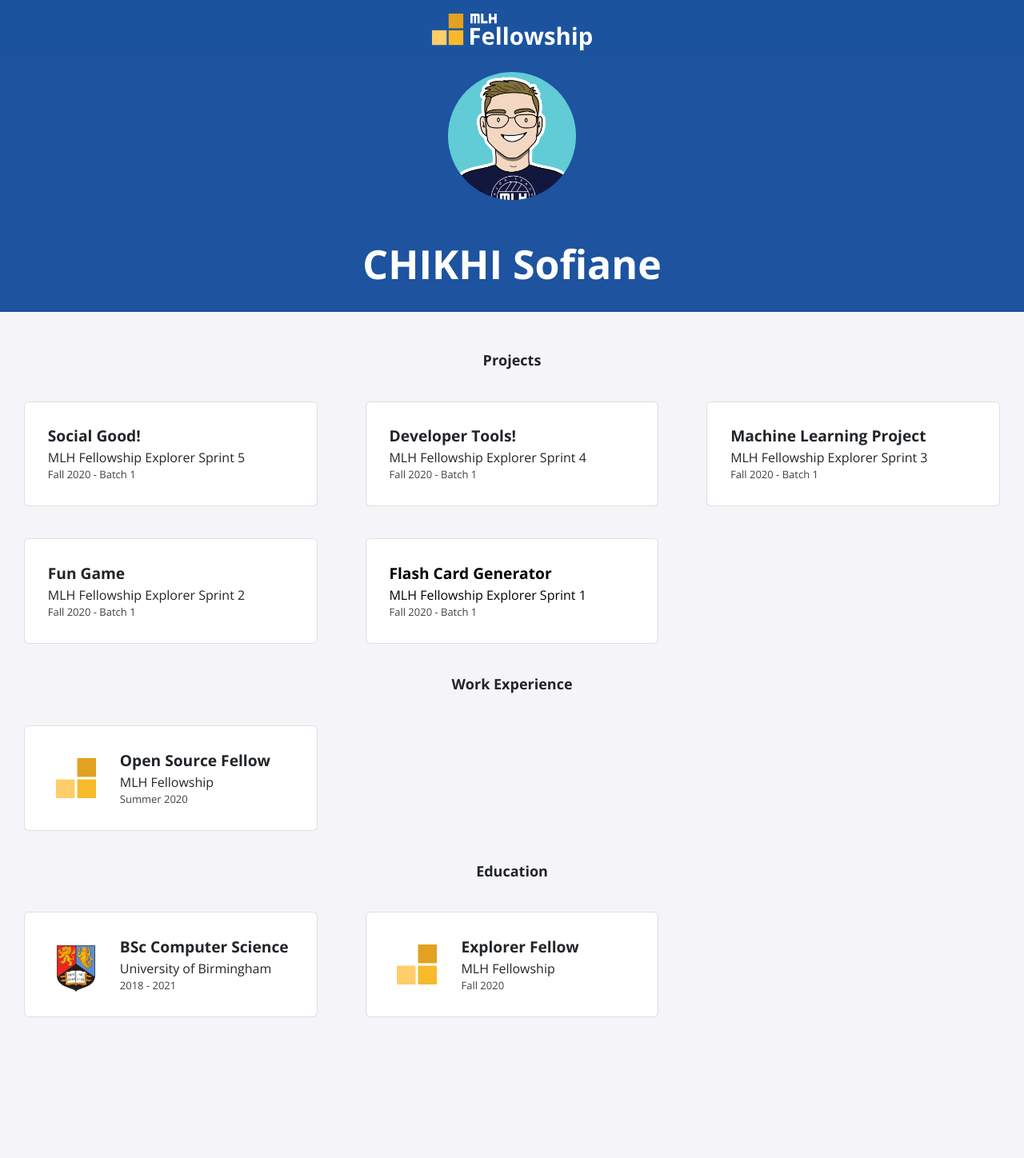
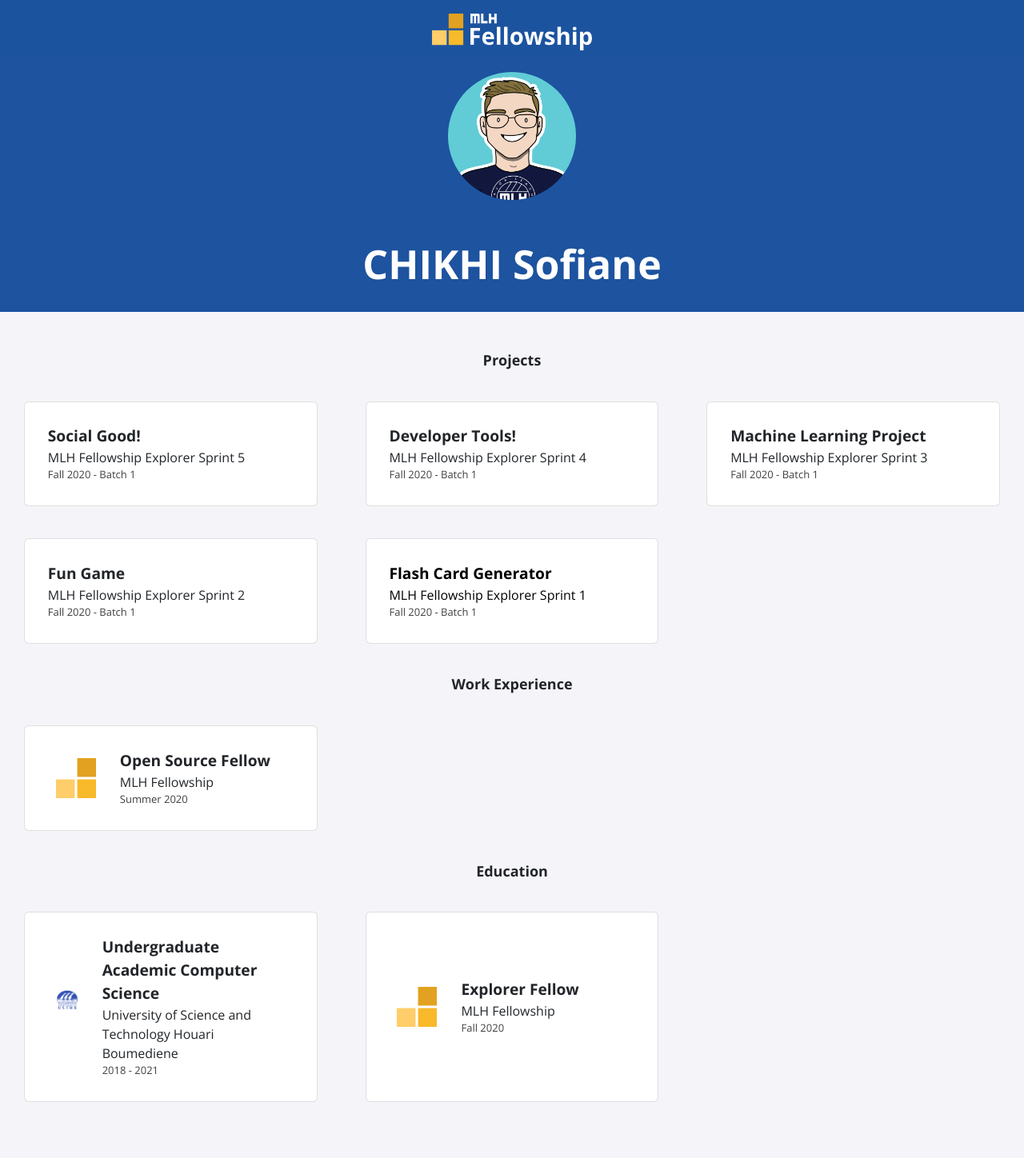
Before and after one commit to Jensderpro/Jensderpro.github.io, a Jekyll site: the page built from index.html, in a window 1280 px wide. Shown: the whole page at 80% size. Built offline with Jekyll 4.4.1, drawn with Linux system fonts in a browser that asks for light colours; nearby versions of some CDN libraries; before the commit the page ends 1342 px from its top, so only the background shows below that.

Commit message:
Update univ name

```diff
--- a/_data/education.yml
+++ b/_data/education.yml
@@ -1,7 +1,7 @@
-- course: BSc Computer Science
-  institute: University of Birmingham
+- course: Undergraduate Academic Computer Science
+  institute: University of Science and Technology Houari Boumediene
   dates: 2018 - 2021
-  logo: uob.png
+  logo: télécharger.png
 
 - course: Explorer Fellow
   institute: MLH Fellowship
```
